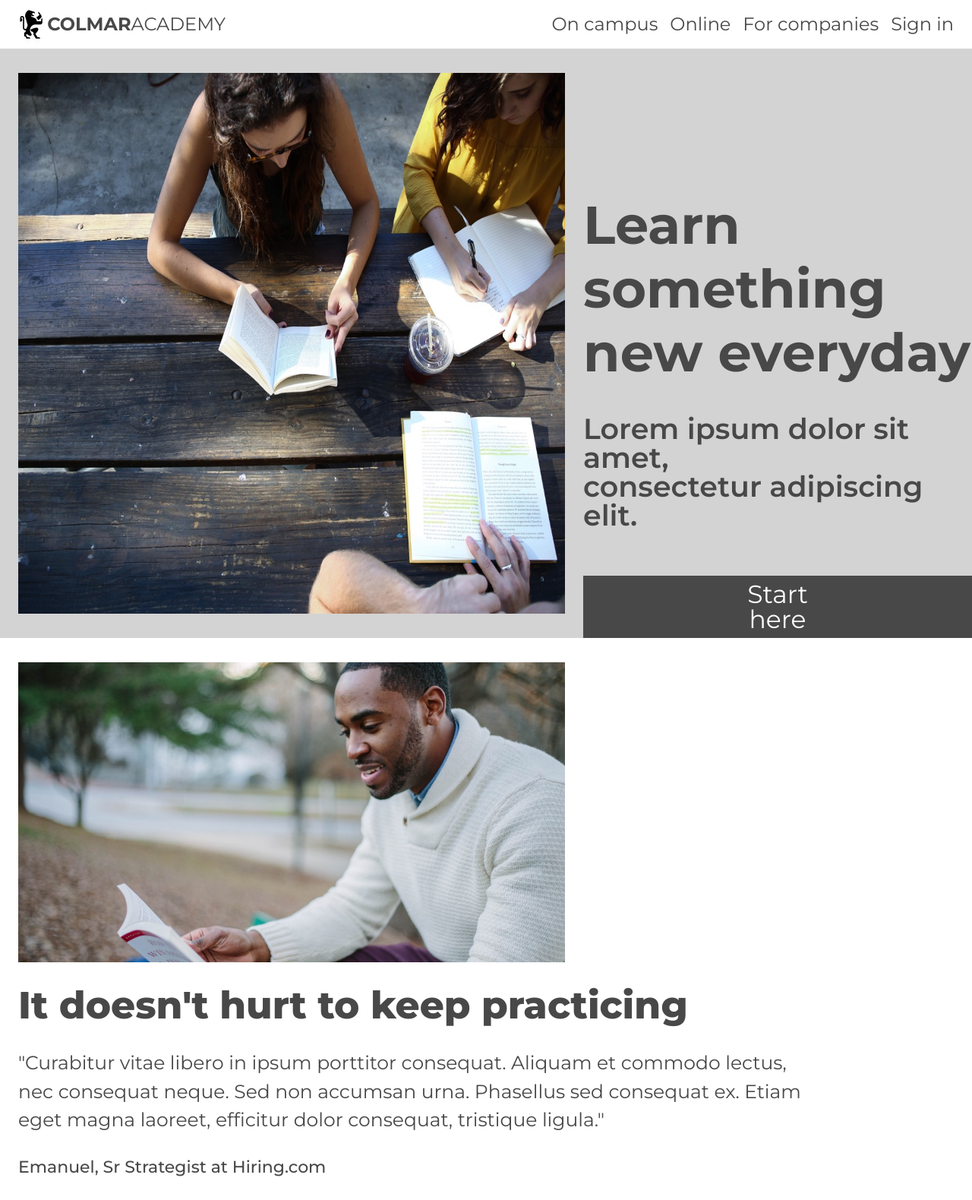
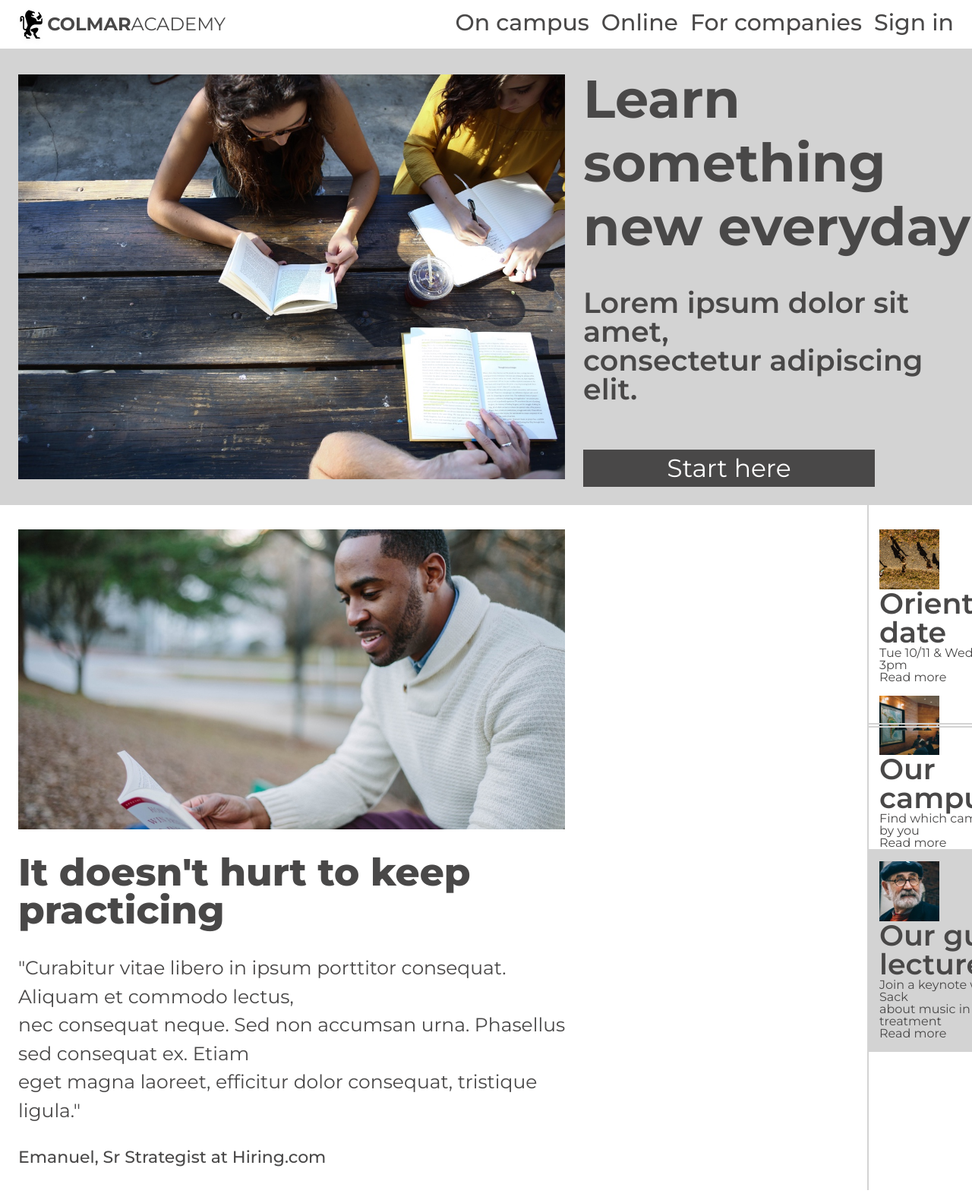
Before and after one commit to Serg-95/colmar_academy, a plain HTML site: page index.html in a window 1280 px wide. Shown: the whole page at 76% size. Drawn offline with Linux system fonts and the light colour scheme.

Commit message:
First div finished

```diff
--- a/index.html
+++ b/index.html
@@ -6,20 +6,21 @@
     <meta name="viewport" content="width=device-width, initial-scale=1.0">
     <title>Colmar Academy</title>
     <link rel="stylesheet" type="text/css" href="./resources/css/style.css">
-    <link href="https://fonts.googleapis.com/css?family=Montserrat:100,100italic,200,200italic,300,300italic,regular,italic,500,500italic,600,600italic,700,700italic,800,800italic,900,900italic" rel="stylesheet" />
+    <link href="https://fonts.googleapis.com/css?family=Montserrat:100,200,300,regular,500,600,700,800,,900&display=swap" rel="stylesheet"/>
 </head>
-<div class="header">
-    <img class="hearer-logo" src="./resources/images/ic-logo.svg">
-    <p class="brand"><b>COLMAR</b>ACADEMY</p>
-    <div class="header-list">
-        <p class="oncampus">On campus</p>
-        <p class="online">Online</p>
-        <p class="forcompanies">For companies</p>
-        <p class="signin">Sign in</p>
-    </div>
-</div>
+
 <body>
     <div class="wrapper">
+        <div class="header">
+          <img class="hearer-logo" src="./resources/images/ic-logo.svg">
+          <p class="brand"><b>COLMAR</b>ACADEMY</p>
+          <nav class="header-list">
+            <span><a href="#">On campus</a></span>
+            <span><a href="#">Online</a></span>
+            <span><a href="#">For companies</a></span>
+            <span><a href="#">Sign in</a></span>
+          </nav>
+        </div>
         <div id="banner-div">
             <img class="banner" src="./resources/images/banner.jpg">
             <div class="banner-text">
@@ -28,11 +29,37 @@
               <p class="start-here">Start here</p>
             </div>
         </div>
+        <!--Main info div-->
         <div id="main-info-div">
+            <div class="vertical-line"></div>
             <img class="main-info-banner" src="./resources/images/information-main.jpg">
-            <p class="main-info-header">It doesn't hurt to keep practicing</p>
-            <p class="curabitur">"Curabitur vitae libero in ipsum porttitor consequat. Aliquam et commodo lectus,<br>nec consequat neque. Sed non accumsan urna. Phasellus sed consequat ex. Etiam<br>eget magna laoreet, efficitur dolor consequat, tristique ligula."</p>
-            <p class="signature">Emanuel, Sr Strategist at Hiring.com</p>
+            <div class="under-banner-text">
+              <h2 class="main-info-header">It doesn't hurt to keep practicing</h2>
+              <p class="curabitur">"Curabitur vitae libero in ipsum porttitor consequat. Aliquam et commodo lectus,<br>nec consequat neque. Sed non accumsan urna. Phasellus sed consequat ex. Etiam<br>eget magna laoreet, efficitur dolor consequat, tristique ligula."</p>
+              <p class="signature">Emanuel, Sr Strategist at Hiring.com</p>
+            </div>
+        <!--3 фото справа в Main-info-div-->
+            <div class="main-info-images-div">
+                <div class="horizontal-lines"></div>
+                <div class="orientation">
+                    <img class="main-info-img" src="./resources/images/information-orientation.jpg">
+                    <h2 class="main-info-headers">Orientation date</h2>
+                    <p>Tue 10/11 & Wed 10/12: 8am-3pm</p>
+                    <p class="readmore">Read more</p>
+                </div>
+                <div class="campus">
+                    <img class="main-info-img" src="./resources/images/information-campus.jpg">
+                    <h2 class="main-info-headers">Our campus</h2>
+                    <p>Find which campus is close by you</p>
+                    <p class="readmore">Read more</p>
+                </div>
+                <div class="guest">
+                    <img class="main-info-img" src="./resources/images/information-guest-lecture.jpg">
+                    <h2 class="main-info-headers">Our guest lecture</h2>
+                    <p>Join a keynote with Oliver Sack<br>about music in medical treatment</p>
+                    <p class="readmore">Read more</p>
+                </div>
+            </div>
         </div>
     </div>
 </body>
--- a/resources/css/style.css
+++ b/resources/css/style.css
@@ -7,11 +7,22 @@
     box-sizing: border-box;
 }
 
+a {
+    text-decoration: 0;
+}
+
+ul,
+ol,
+li {
+    list-style: none;
+}
+
 html,
 body {
   height: 100%;
   line-height: 1;
   font-family: Montserrat;
+  font-size: 16px;
   color: rgb(73, 72, 72);
 }
 
@@ -20,10 +31,13 @@ img {
 }
 
 .header {
+
+    display: flex;
     height: 64px;
-    display: flex;
-    flex-direction: row;
-    justify-content: flex-start;
+    width: 100%;
+    left: 0;
+    top: 0;
+    z-index: 50;
 
 }
 
@@ -38,31 +52,29 @@ img {
     font-size: 24px;
     position: relative;
     line-height: 2.7em;
+}
+
+
+.header-list {
+    position: absolute;
+    display: flex;
+    font-size: 30px;
+    font-weight: 500;
+    line-height: 2em;
+    right: 24px;
 
 }
 
-.header-list {
-    display: flex;
-    position: absolute;
-    right: 24px;
-    font-size: 24px;
-    align-items: center;
-    line-height: 2.7em;
+a {
+    color: rgb(73, 72, 72);
+    padding-left: 16px;
 }
 
-.signin {
-    padding-left: 16px;
+.menu-item {
+    margin: 0 0 0 16px;
 
 }
 
-.forcompanies {
-    padding-left: 16px;
-}
-
-.online {
-    padding-left: 16px;
-
-}
 
 .wrapper {
     min-height: 100%;
@@ -70,15 +82,29 @@ img {
 }
 
 #banner-div {
+    display: flex;
+    width: 100%;
     top: 64px;
     background-color: lightgray;
-    display: flex;
+    align-items: center;
 
 }
 
+.banner-text {
+   display: flex;
+   flex-direction: column;
+   width: 100%;
+   margin: 24px 0px;
 
-.banner-text {
-   padding-top: 190px;
+}
+
+.start-here {
+    text-align: center;
+    font-size: 33px;
+    background-color: rgb(73, 72, 72);
+    color: white;
+    padding: 8px 75px;
+    width: 75%;
 
 }
 
@@ -88,36 +114,66 @@ img {
 
 }
 
+.learn-smth {
 
-.learn-smth {
     font-weight: 700;
     font-size: 70px;
     line-height: 1.2;
-    display: inline-block;
-    margin-bottom: 0px;
 
 }
 
 .lorem {
     font-weight: 600;
     font-size: 38px;
-    display: inline-block;
     padding-top: 40px;
     padding-bottom: 60px;
-}
-
-.start-here {
-    font-size: 33px;
-    background-color: rgb(73, 72, 72);
-    color: white;
-    text-align: center;
-    display: inline-block;
-    padding: 8px 210px;
 
 }
 
 #main-info-div {
+    display: flex;
+    flex-direction: column;
+    position: relative;
+}
 
+.vertical-line {
+    color: lightgrey;
+    border: 1px solid;
+    position: absolute;
+    left: 1142px;
+    top: 0;
+    bottom: 0;
+}
+
+.horizontal-lines {
+    color: lightgrey;
+    width: 100%;
+    border: 2px solid;
+    position: absolute;
+    display: flex;
+    padding-top: 2px;
+    top: 287px;
+}
+
+.under-banner-text {
+    display: flex;
+    flex-direction: column;
+    width: 60%;
+}
+
+.main-info-images-div {
+    display: flex;
+    position: absolute;
+    padding: 32px 24px 16px 8px;
+    margin-left: 1134px;
+    flex-flow: column wrap;
+
+
+}
+
+.main-info-img {
+    width: 35%;
+    height: auto;
 
 }
 
@@ -145,3 +201,26 @@ img {
     font-weight: 500;
     padding: 32px 24px;
 }
+
+.orientation {
+    padding: 0 24px 0px 16px;
+}
+
+.campus {
+    padding: 16px 24px 0px 16px;
+}
+
+.guest {
+    padding: 16px 24px 16px 16px;
+    background-color: lightgrey;
+    width: 100%;
+    height: auto;
+
+}
+
+.main-info-headers {
+
+    float: right;
+    font-weight: 600;
+    font-size: 38px;
+}
```
